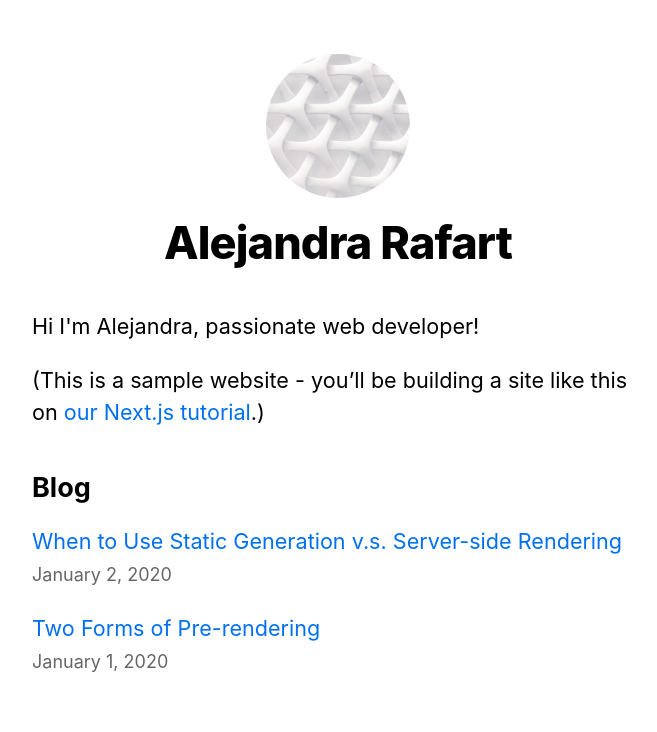
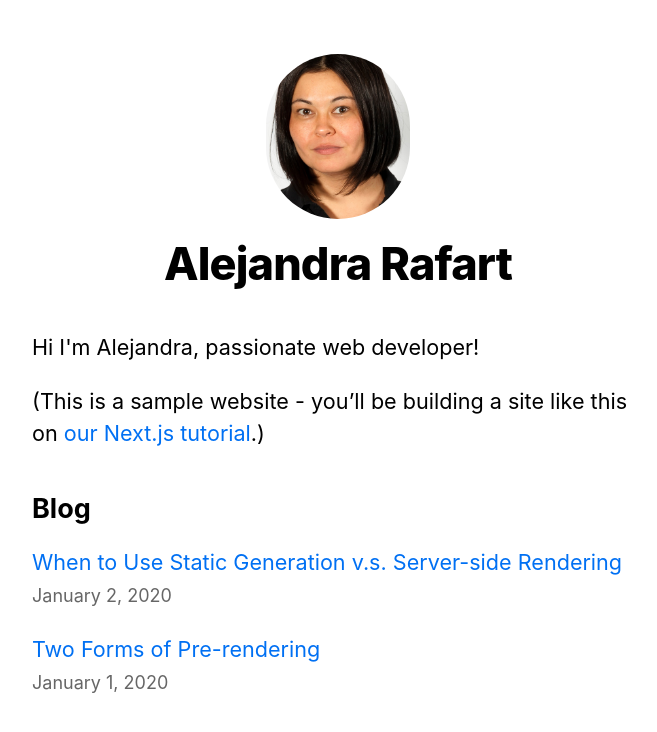
Before and after one commit to alerafart/nextjs-blog, a Next.js app: page / in a window 1280 px wide. Shown: the top 732 px of the page, without its empty margins (302-959 px from the left). Built offline with nearby package versions, Linux system fonts and the light colour scheme.

Commit message:
change profile image

```diff
--- a/components/layout.js
+++ b/components/layout.js
@@ -30,9 +30,9 @@ export default function Layout({ children, home }) {
           <>
             <Image
               priority
-              src="/images/profile.jpg"
+              src="/images/alex.jpg"
               className={utilStyles.borderCircle}
-              height={144}
+              height={165}
               width={144}
               alt={name}
             />
```
Also changed, not shown: public/images/alex.jpg (added).
